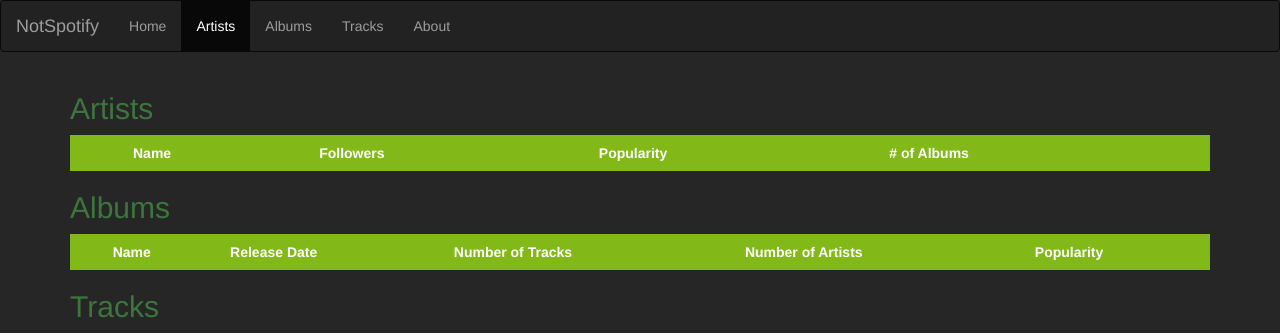
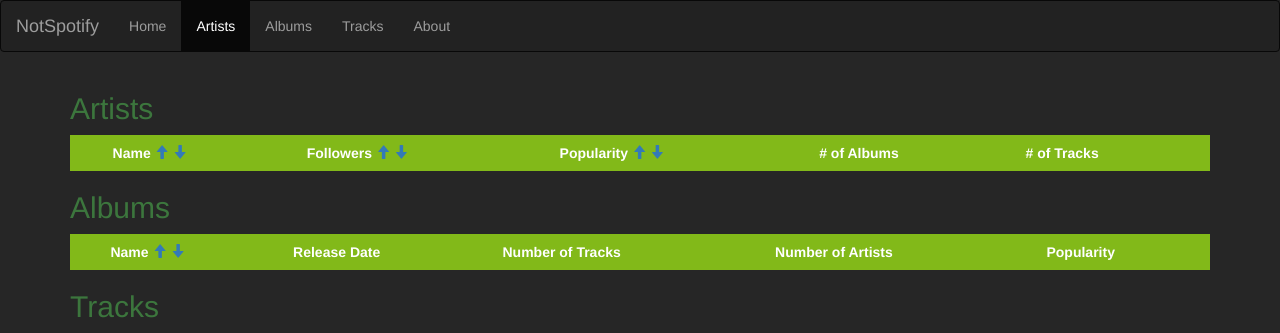
Before and after one commit to bullapse/cs373-idb-music, a Flask app: page /search in a window 1280 px wide. Shown: the top 333 px of the page. Run offline with Flask 2, Linux system fonts and the light colour scheme; data that the repository does not hold is empty; some libraries are stand-ins or nearby versions.

Commit message:
working search with search bar

```diff
--- a/notspotify/static/css/artists.css
+++ b/notspotify/static/css/artists.css
@@ -18,6 +18,7 @@ body {
     -o-background-size: cover;
 }
 #splashSearch input[type=text] {
+	color: black;
     width: 200px;
     box-sizing: border-box;
     border: 2px solid #ccc;
--- a/notspotify/templates/index.html
+++ b/notspotify/templates/index.html
@@ -64,8 +64,8 @@
         <div class="splash">
           <div id="splashblock">
             <p id="splashtext"><a id="splashlink" href="/tracks">Discover Music.</a></p>
-            <form id="splashSearch">
-              <input type="text" name="search" placeholder="Search...">
+            <form id="splashSearch" method="get" action="/search">
+              <input type="text" name="term" placeholder="Search..." >
             </form>
           </div>
         </div>
--- a/notspotify/templates/search.html
+++ b/notspotify/templates/search.html
@@ -42,14 +42,21 @@
          <th></th>
          <th>
            Name
+    		   <a href="/search?artist_sort=name"><span class="glyphicon glyphicon-arrow-up" aria-hidden="true"></span></a>
+    		   <a href="/search?artist_sort=name&artist_order=desc"><span class="glyphicon glyphicon-arrow-down" aria-hidden="true"></span></a>
          </th>
          <th>
            Followers
+           <a href="/search?artist_sort=followers"><span class="glyphicon glyphicon-arrow-up" aria-hidden="true"></span></a>
+           <a href="/search?artist_sort=followers&artist_order=desc"><span class="glyphicon glyphicon-arrow-down" aria-hidden="true"></span></a>
          </th>
          <th>
            Popularity
+           <a href="/search?artist_sort=popularity"><span class="glyphicon glyphicon-arrow-up" aria-hidden="true"></span></a>
+           <a href="/search?artist_sort=popularity&artist_order=desc"><span class="glyphicon glyphicon-arrow-down" aria-hidden="true"></span></a>
          </th>
          <th># of Albums</th>
+         <th># of Tracks</th>
        </tr>
      </thead>
      <tbody>
@@ -74,7 +81,9 @@
          <td>
            {{artist.numofalbums}}
          </td>
-
+         <td>
+           {{artist.number_of_tracks}}
+         </td>
        </tr>
        {% endfor %}
      </tbody>
@@ -87,6 +96,8 @@
         <th></th>
         <th>
           Name
+		  <a href="/search?sort=name"><span class="glyphicon glyphicon-arrow-up" aria-hidden="true"></span></a>
+		  <a href="artists?sort=name&order=desc"><span class="glyphicon glyphicon-arrow-down" aria-hidden="true"></span></a>
         </th>
         <th>
           Release Date
```
